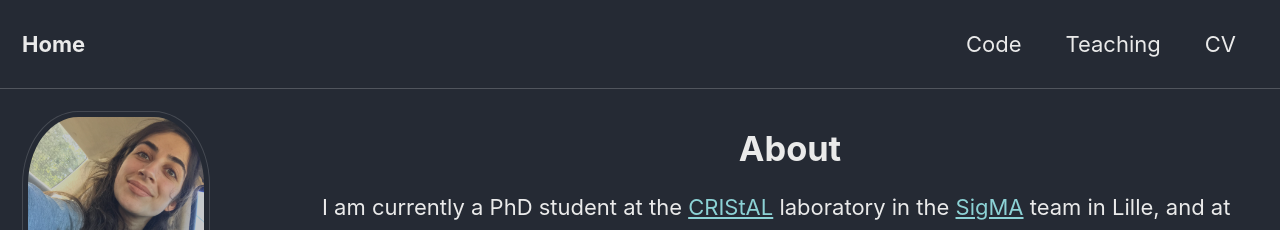
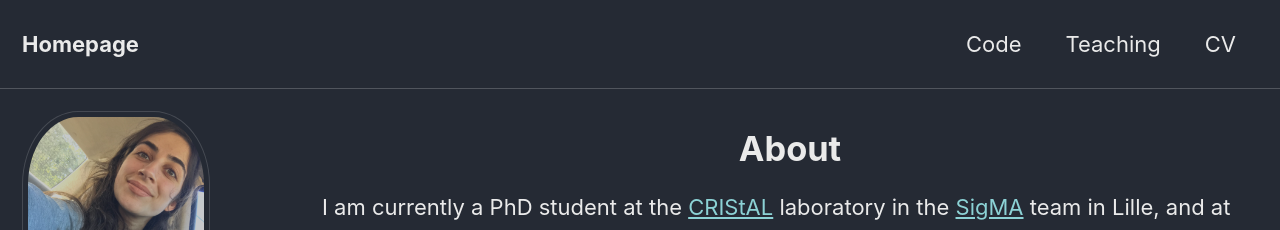
Before and after one commit to dhawat/dhawat.github.io, a Jekyll site: the page built from index.md, in a window 1280 px wide and 900 px high. Shown: the top 230 px of the window. Built offline with Jekyll 4.4.1, drawn with Linux system fonts in a browser that asks for light colours; cached includes are drawn as plain includes; nearby versions of some CDN libraries; some web fonts are replaced.

Commit message:
update homepage

```diff
--- a/_config.yml
+++ b/_config.yml
@@ -15,7 +15,7 @@ minimal_mistakes_skin: "dark" # "air", "aqua", "contrast", "dark", "default", "d
 
 # Site Settings
 locale: "en-US"
-title: "Home"
+title: "Homepage"
 title_separator: "-"
 subtitle: "" # site tagline that appears below site title in masthead
 name: "Diala Hawat"
```
